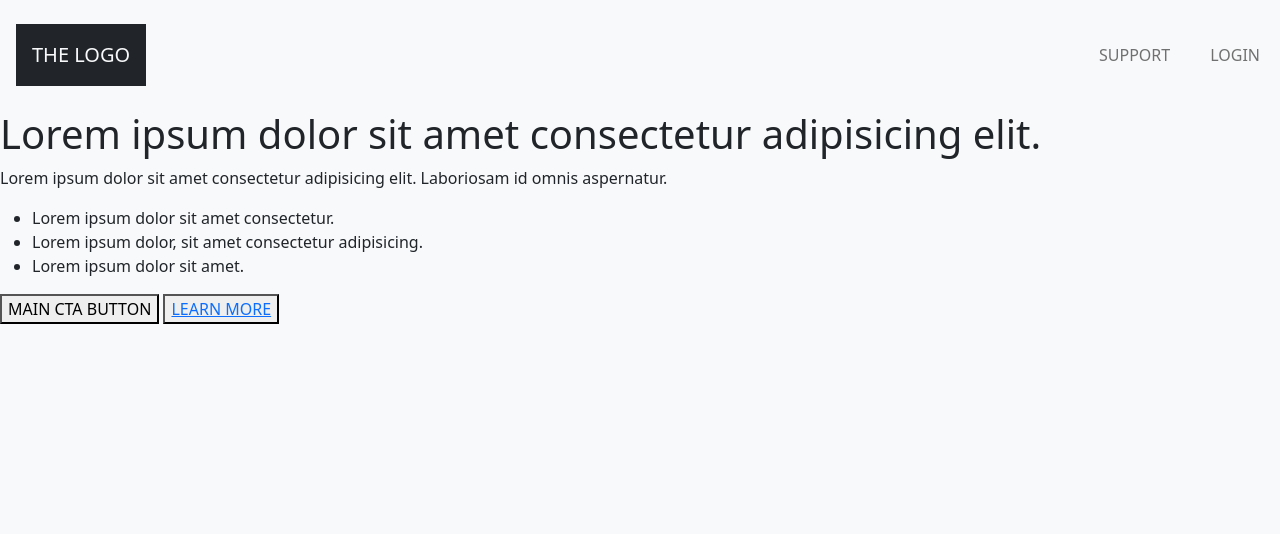
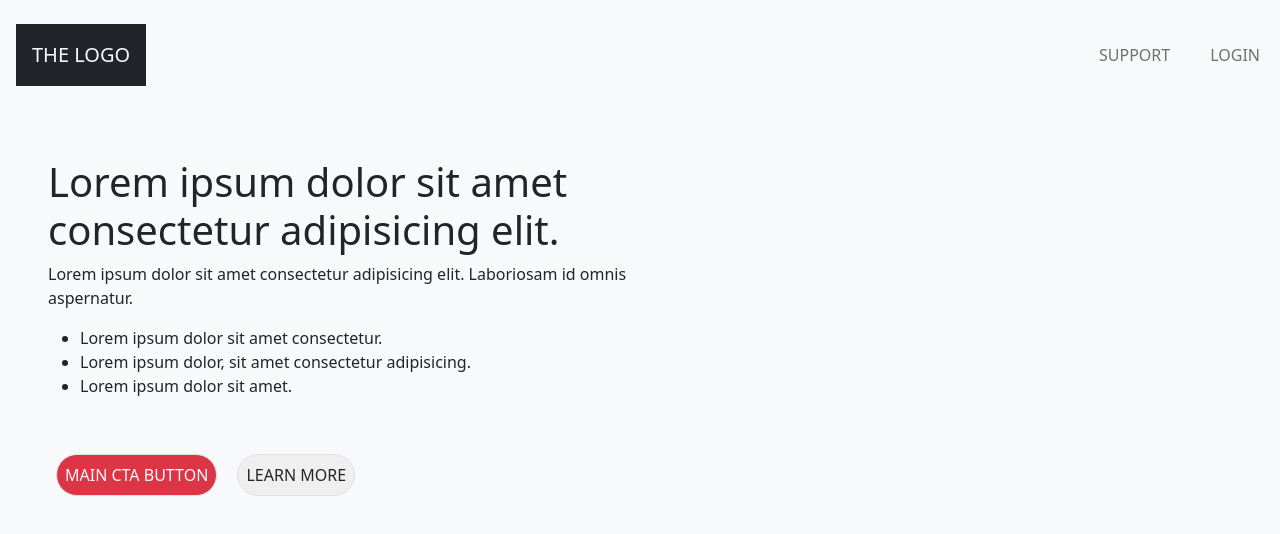
Before and after one commit to lawrencegorris/FE-BOOTSTRAP, a plain HTML site: page index.html in a window 1280 px wide. Drawn offline with Linux system fonts and the light colour scheme.

Commit message:
Addes styling to homepage, no hero image yet

```diff
--- a/index.html
+++ b/index.html
@@ -24,24 +24,23 @@
         </nav>
     </header>
 
-    <main>
-        <div>
-            <section>
+    <main class="p-5 md-d-flex">
+        <div class="row">
+            <section class="col-xs-2 center col-md-6">
                 <h1>Lorem ipsum dolor sit amet consectetur adipisicing elit.</h1>
                 <p>Lorem ipsum dolor sit amet consectetur adipisicing elit. Laboriosam id omnis aspernatur.</p>
                 <ul>
-                    <li>Lorem ipsum dolor sit amet consectetur.</li>
-                    <li>Lorem ipsum dolor, sit amet consectetur adipisicing.</li>
-                    <li>Lorem ipsum dolor sit amet.</li>
+                    <li class="list-item">Lorem ipsum dolor sit amet consectetur.</li>
+                    <li class="list-item">Lorem ipsum dolor, sit amet consectetur adipisicing.</li>
+                    <li class="list-item"> Lorem ipsum dolor sit amet.</li>
                 </ul>
-            </section>
-            <section>
-                <button>MAIN CTA BUTTON</button>
-                <button><a href="info.html">LEARN MORE</a></button>
+                <div class="mt-5 justify-content-center">
+                    <button class="m-2 p-2 border button rounded-pill bg-danger"><a class="text-light text-decoration-none" href="#">MAIN CTA BUTTON</a></button>
+                    <button class="m-2 p-2 border rounded-pill" ><a class="text-dark text-decoration-none" href="info.html">LEARN MORE</a></button>
+                </div>
             </section>
         </div>
         <div>
-
         </div>
     </main>
     <script src="./Bootstrap/js/bootstrap.bundle.js"></script>
```
